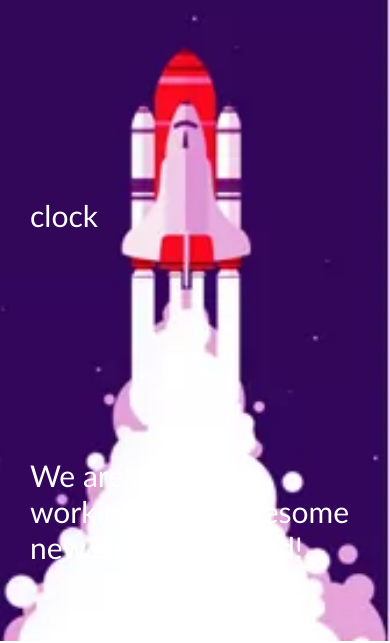
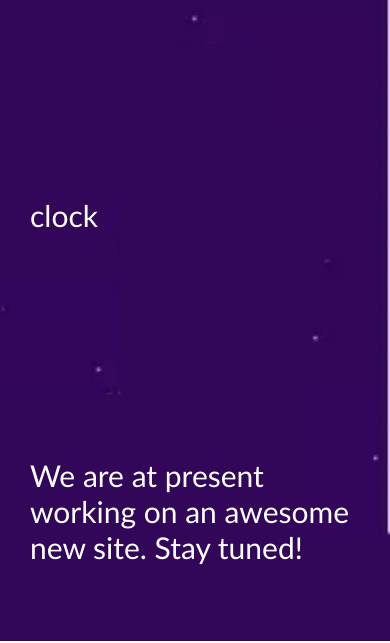
Before and after one commit to IngaGd/06-nick, a website: page index.html in a window 390 px wide. Shown: the part 203-846 px from the top of the page. Drawn offline with Linux system fonts and the light colour scheme.

Commit message:
Background image in mobile version

```diff
--- a/CSS/pages/home.css
+++ b/CSS/pages/home.css
@@ -55,3 +55,9 @@ h2 {
     border-radius: 50px;
     color: white;
 }
+
+@media (max-width: 1250px) {
+    .container.top {
+        background-image: url(../../img/backgrounds/backgtound-stars-without-rocket.png);
+    }
+}
```
